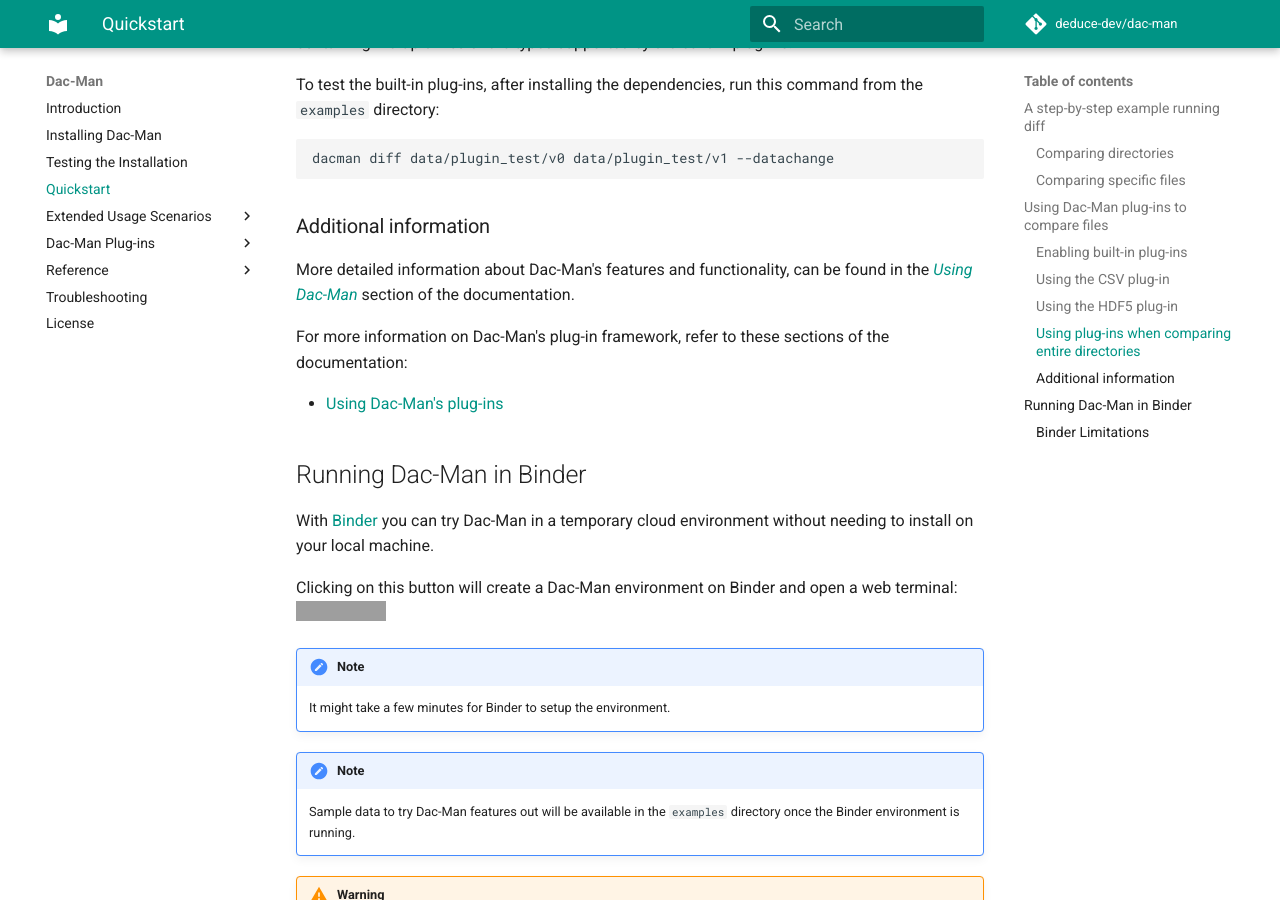
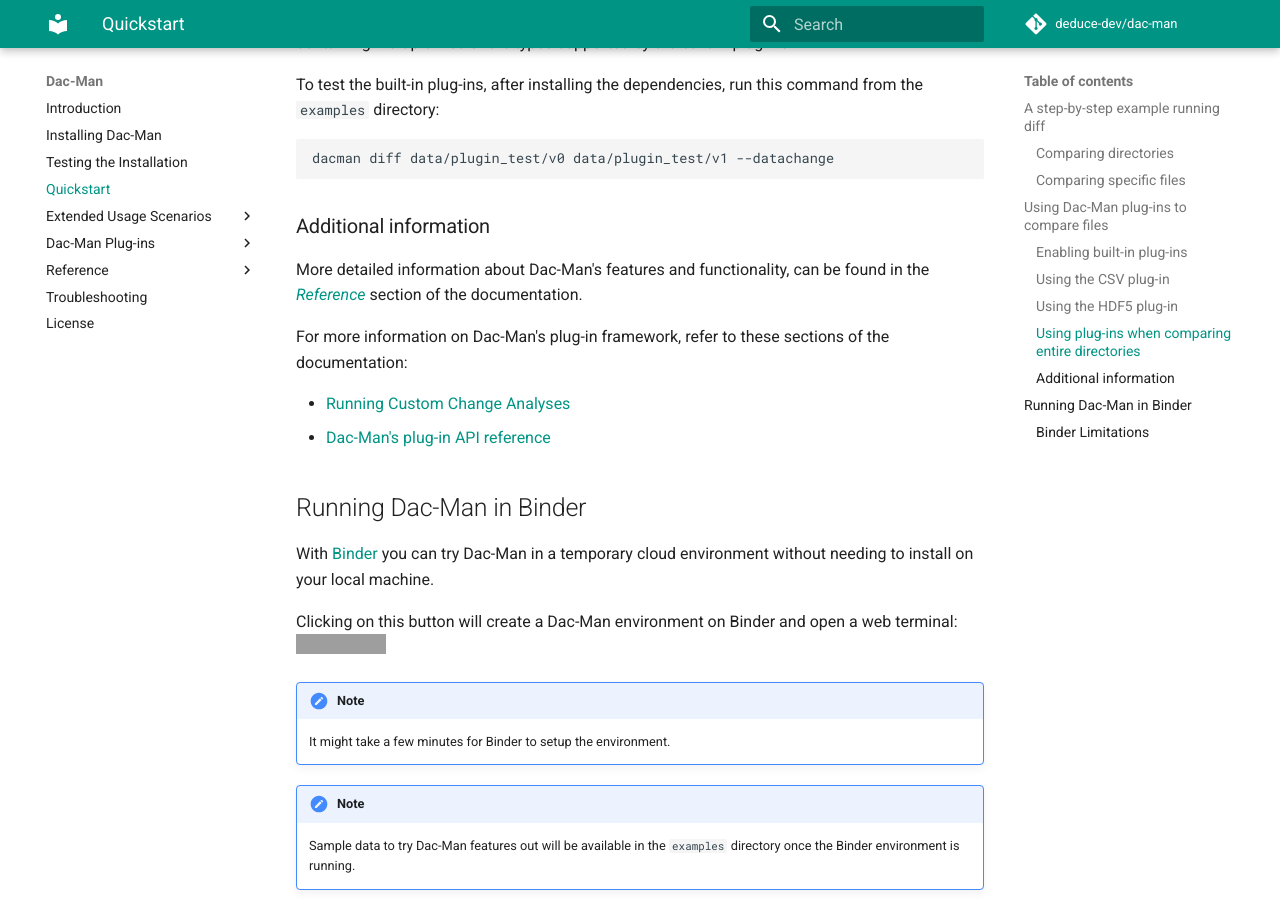
Before and after one commit to deduce-dev/dac-man, an MkDocs documentation site: the page built from docs/quickstart.md, in a window 1280 px wide and 900 px high, scrolled down 2398 px. Built offline with MkDocs 1.6.1 and Material for MkDocs 9.7.7, drawn with Linux system fonts in a browser that asks for light colours; comment, search, counter and statistics services are not loaded; grey boxes are pictures that could not be loaded.

Commit message:
Fix typos and URLs

````diff
--- a/docs/quickstart.md
+++ b/docs/quickstart.md
@@ -26,7 +26,7 @@
 ```
 
 This comparison will produce output that lists the number of changes between the two folders in five categories.
-For more information about Dac-Man's output, refer to the [*Outputs*](../use/general/#outputs) subsection.
+For more information about Dac-Man's output, refer to the [*Outputs*](../reference/commands/#outputs) subsection.
 
 ```txt
 Added: 1, Deleted: 1, Modified: 1, Metadata-only: 0, Unchanged: 1
@@ -113,11 +113,12 @@
 ### Additional information
 
 More detailed information about Dac-Man's features and functionality,
-can be found in the [*Using Dac-Man*](../use/general/) section of the documentation.
+can be found in the [*Reference*](../reference/commands/) section of the documentation.
 
 For more information on Dac-Man's plug-in framework, refer to these sections of the documentation:
 
-- [Using Dac-Man's plug-ins](../use/plugins/)
+- [Running Custom Change Analyses](../use/plugins)
+- [Dac-Man's plug-in API reference](../reference/plugins-api)
 
 ## Running Dac-Man in Binder
 
````
Also changed, not shown: docs/examples/csv-simple.md (+1 -1 lines), docs/plugins/json/index.md (+4 -4 lines), docs/use/plugins.md (+1 -1 lines).
